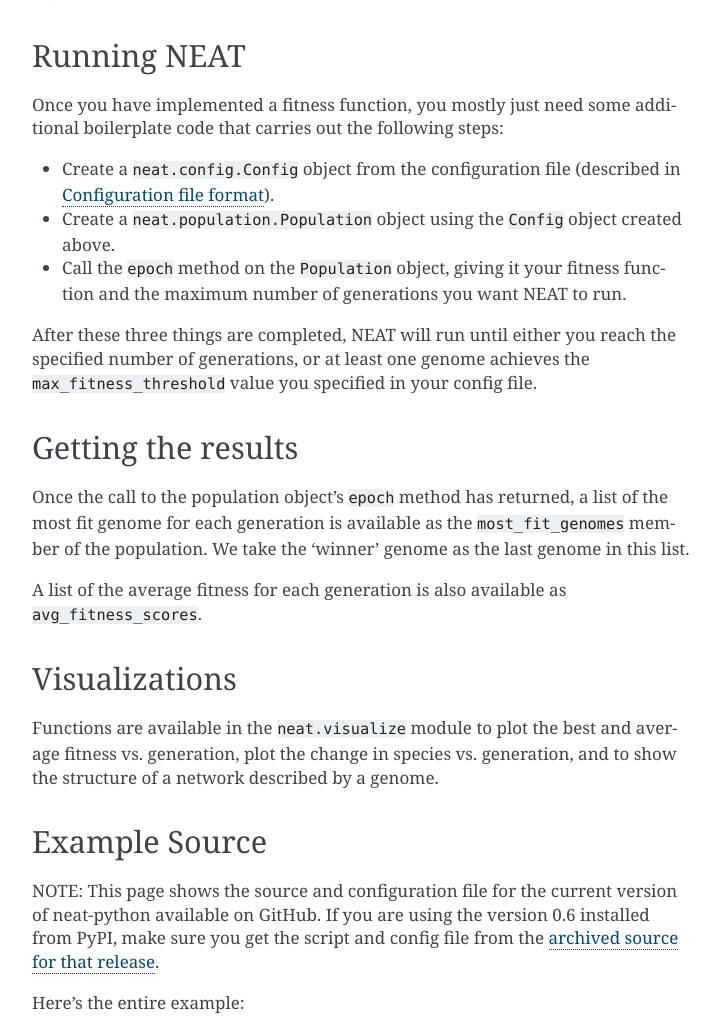
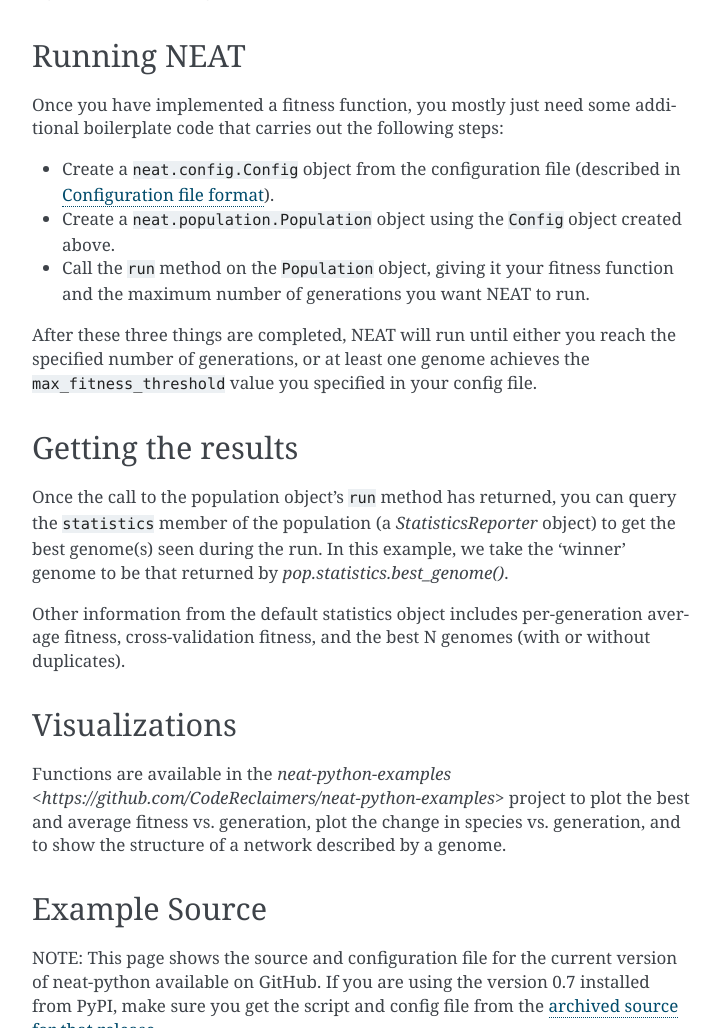
Before and after one commit to CodeReclaimers/neat-python, a Sphinx documentation site: the page built from docs/xor_example.rst, in a window 1280 px wide and 1400 px high, scrolled down 919 px, cut to the strip 0-1028 px from the top of the window. Shown: the whole strip, without its empty margins (388-1109 px from the left). Built offline with Sphinx 7.4.7, drawn with Linux system fonts in a browser that asks for light colours.

Commit message:
Fixed incorrect/out-of-date information in the ReadTheDocs documentation. Comment clarification.

```diff
--- a/docs/xor_example.rst
+++ b/docs/xor_example.rst
@@ -42,7 +42,7 @@
 
 * Create a ``neat.population.Population`` object using the ``Config`` object created above.
 
-* Call the ``epoch`` method on the ``Population`` object, giving it your fitness function and the maximum number of generations you want NEAT to run.
+* Call the ``run`` method on the ``Population`` object, giving it your fitness function and the maximum number of generations you want NEAT to run.
 
 After these three things are completed, NEAT will run until either you reach the specified number of generations, or
 at least one genome achieves the ``max_fitness_threshold`` value you specified in your config file.
@@ -50,25 +50,27 @@
 Getting the results
 -------------------
 
-Once the call to the population object's ``epoch`` method has returned, a list of the most fit genome for each generation
-is available as the ``most_fit_genomes`` member of the population.  We take the 'winner' genome as the last genome in
-this list.
+Once the call to the population object's ``run`` method has returned, you can query the ``statistics`` member of the
+population (a `StatisticsReporter` object) to get the best genome(s) seen during the run.  In this example, we take the
+'winner' genome to be that returned by `pop.statistics.best_genome()`.
 
-A list of the average fitness for each generation is also available as ``avg_fitness_scores``.
+Other information from the default statistics object includes per-generation average fitness, cross-validation fitness,
+and the best N genomes (with or without duplicates).
 
 Visualizations
 --------------
 
-Functions are available in the ``neat.visualize`` module to plot the best and average fitness vs. generation, plot the
-change in species vs. generation, and to show the structure of a network described by a genome.
+Functions are available in the `neat-python-examples
+<https://github.com/CodeReclaimers/neat-python-examples>` project to plot the best and average fitness vs. generation,
+plot the change in species vs. generation, and to show the structure of a network described by a genome.
 
 Example Source
 --------------
 
 NOTE: This page shows the source and configuration file for the current version of neat-python available on
-GitHub.  If you are using the version 0.6 installed from PyPI, make sure you get the script and config file from
+GitHub.  If you are using the version 0.7 installed from PyPI, make sure you get the script and config file from
 the `archived source for that release
-<https://github.com/CodeReclaimers/neat-python/releases/tag/v0.6>`_.
+<https://github.com/CodeReclaimers/neat-python/releases/tag/v0.7>`_.
 
 Here's the entire example:
 
```
Also changed, not shown: docs/customization.rst (+6 -6 lines), docs/installation.rst (+0 -20 lines), 2 other files.
